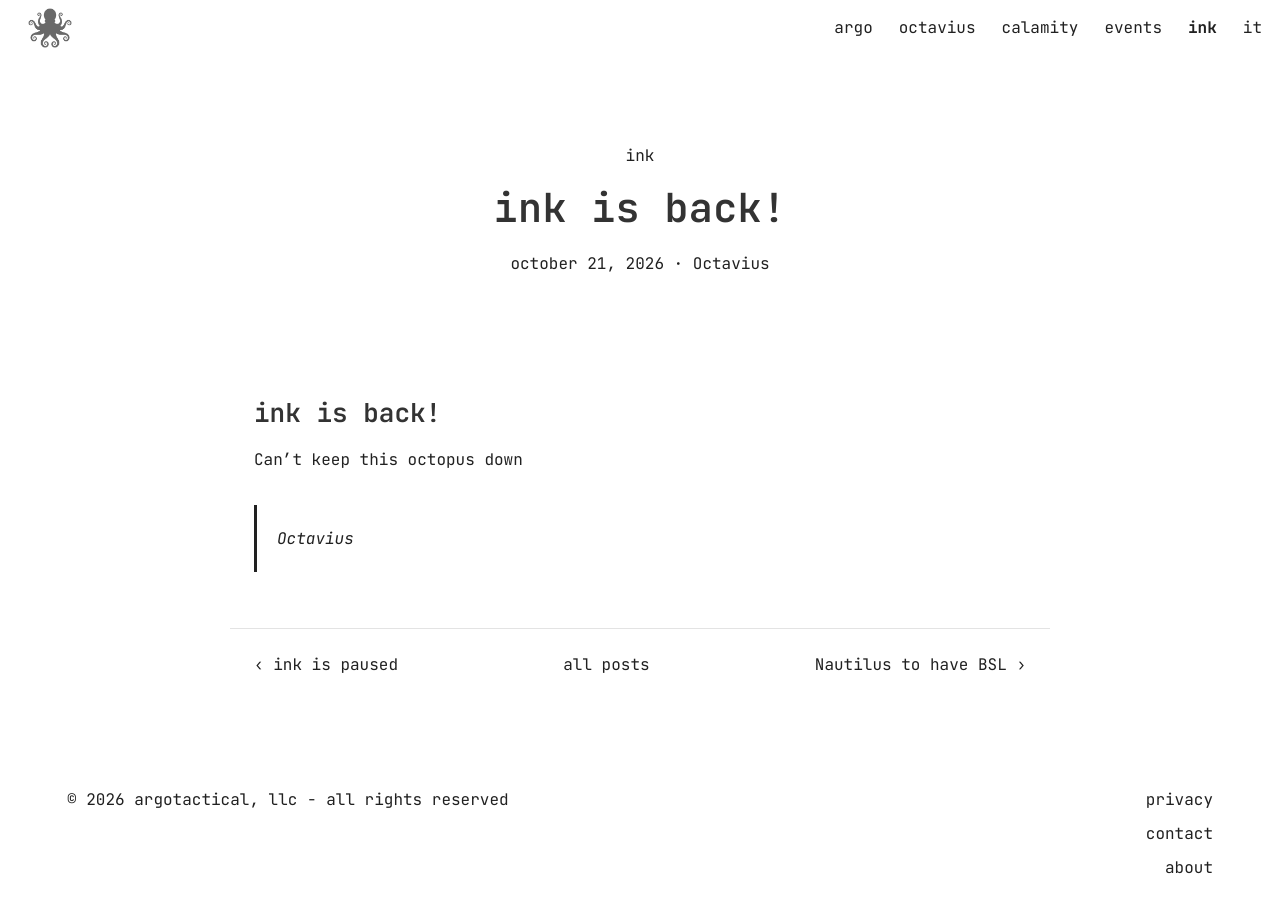
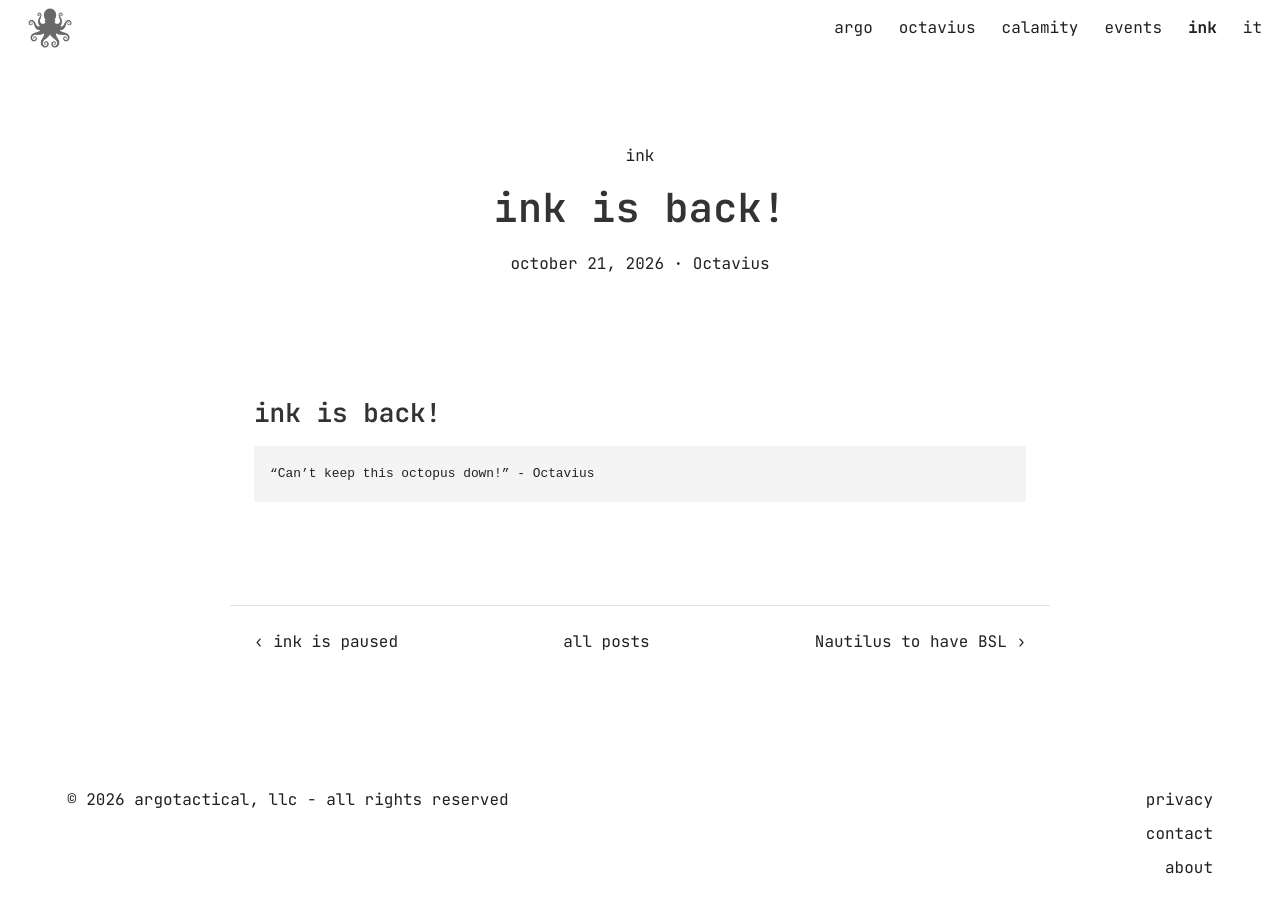
Before and after one commit to argotactical/www, a Jekyll site: the page built from _posts/2026-10-21-ink-is-back.md, in a window 1280 px wide. Built offline with Jekyll 4.4.1, drawn with Linux system fonts in a browser that asks for light colours.

Commit message:
Update _posts/2026-10-21-ink-is-back.md (via Pages CMS)

````diff
--- a/_posts/2026-10-21-ink-is-back.md
+++ b/_posts/2026-10-21-ink-is-back.md
@@ -7,6 +7,10 @@ description: "Making ink great again! "
 ---
 ## ink is back!
 
-Can’t keep this octopus down
+```
+“Can’t keep this octopus down!” - Octavius
+```
 
-> Octavius
+
+
+&nbsp;
````
